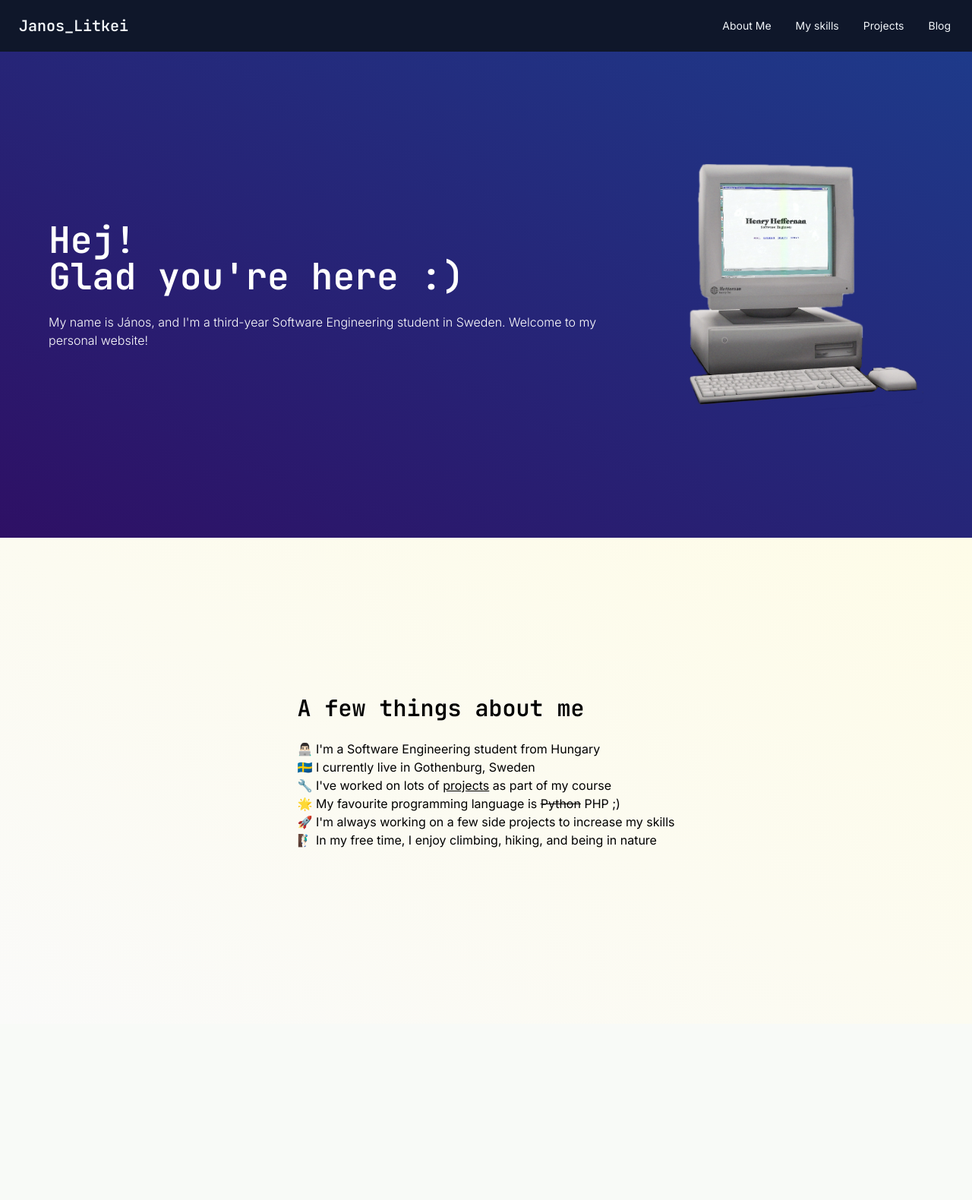
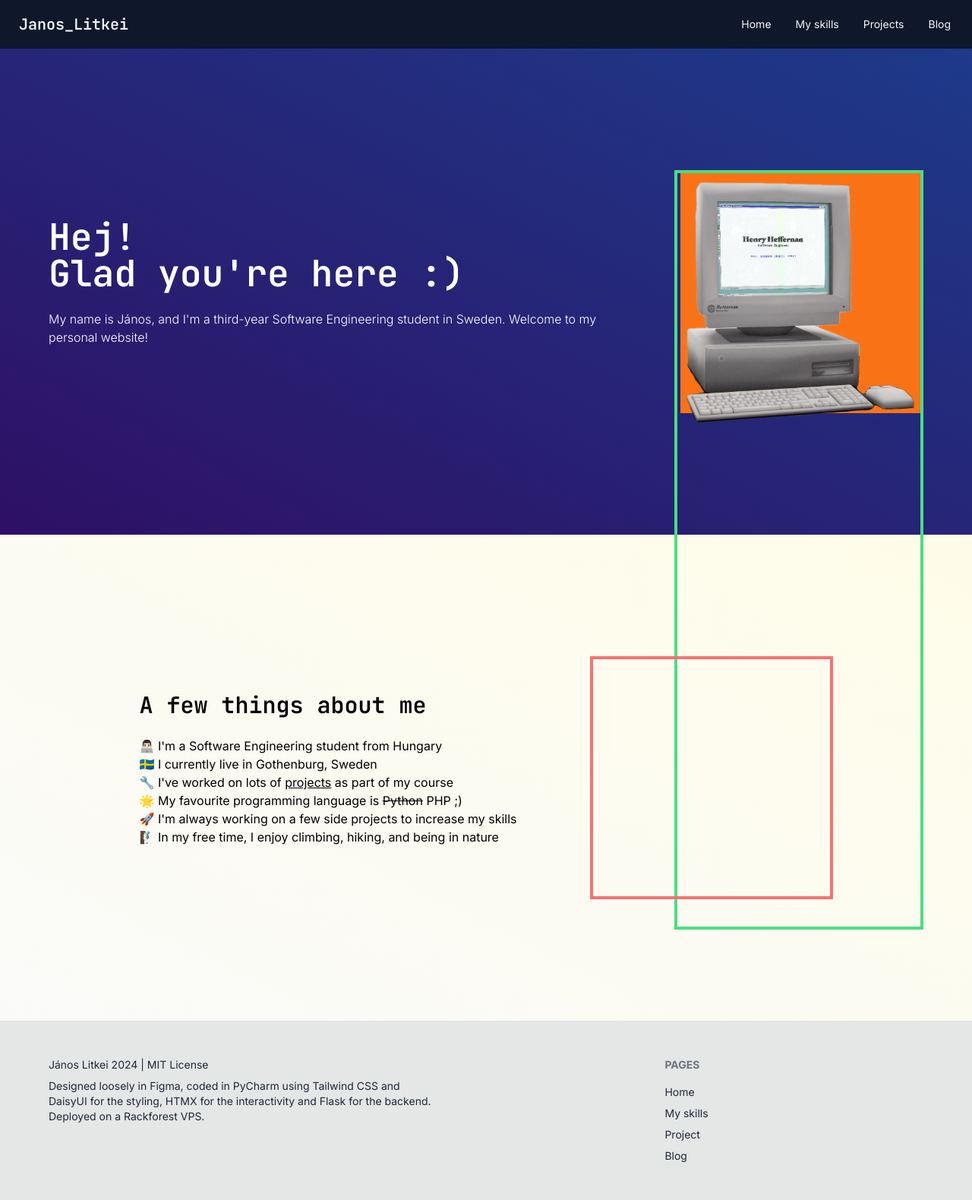
Before and after one commit to jnsltk/janoslitkei_com_v2, a Flask app: page / in a window 1280 px wide. Shown: the whole page at 76% size. Before the commit the page ends 1116 px from the top, so only its background shows below. Run offline with Flask 3, Linux system fonts and the light colour scheme.

Commit message:
Add sticky scroll pc

```diff
--- a/static/css/output.css
+++ b/static/css/output.css
@@ -902,6 +940,43 @@ html {
   }
 }
 
+.footer {
+  display: grid;
+  width: 100%;
+  grid-auto-flow: row;
+  place-items: start;
+  -moz-column-gap: 1rem;
+       column-gap: 1rem;
+  row-gap: 2.5rem;
+  font-size: 0.875rem;
+  line-height: 1.25rem;
+}
+
+.footer > * {
+  display: grid;
+  place-items: start;
+  gap: 0.5rem;
+}
+
+.footer-center {
+  place-items: center;
+  text-align: center;
+}
+
+.footer-center > * {
+  place-items: center;
+}
+
+@media (min-width: 48rem) {
+  .footer {
+    grid-auto-flow: column;
+  }
+
+  .footer-center {
+    grid-auto-flow: row dense;
+  }
+}
+
 .hero {
   display: grid;
   width: 100%;
@@ -928,6 +1003,10 @@ html {
 .link {
   cursor: pointer;
   text-decoration-line: underline;
+}
+
+.link-hover {
+  text-decoration-line: none;
 }
 
 .menu {
@@ -1141,6 +1220,13 @@ html {
   100% {
     background-position-y: 0;
   }
+}
+
+.footer-title {
+  margin-bottom: 0.5rem;
+  font-weight: 700;
+  text-transform: uppercase;
+  opacity: 0.6;
 }
 
 .join > :where(*:not(:first-child)):is(.btn) {
@@ -1353,14 +1439,98 @@ html {
   position: static;
 }
 
+.fixed {
+  position: fixed;
+}
+
+.absolute {
+  position: absolute;
+}
+
 .sticky {
   position: sticky;
 }
 
+.left-16 {
+  left: 4rem;
+}
+
+.left-0 {
+  left: 0px;
+}
+
+.top-0 {
+  top: 0px;
+}
+
+.top-24 {
+  top: 6rem;
+}
+
+.right-12 {
+  right: 3rem;
+}
+
+.top-48 {
+  top: 12rem;
+}
+
+.top-64 {
+  top: 16rem;
+}
+
+.top-60 {
+  top: 15rem;
+}
+
+.right-16 {
+  right: 4rem;
+}
+
+.top-56 {
+  top: 14rem;
+}
+
+.z-50 {
+  z-index: 50;
+}
+
+.z-40 {
+  z-index: 40;
+}
+
+.z-30 {
+  z-index: 30;
+}
+
+.-z-50 {
+  z-index: -50;
+}
+
+.mt-16 {
+  margin-top: 4rem;
+}
+
 .block {
   display: block;
 }
 
+.inline-block {
+  display: inline-block;
+}
+
+.grid {
+  display: grid;
+}
+
+.hidden {
+  display: none;
+}
+
+.max-h-16 {
+  max-height: 4rem;
+}
+
 .min-h-\[75vh\] {
   min-height: 75vh;
 }
@@ -1369,10 +1539,38 @@ html {
   min-height: 80vh;
 }
 
+.min-h-16 {
+  min-height: 4rem;
+}
+
+.min-h-64 {
+  min-height: 16rem;
+}
+
+.min-h-\[100vh\] {
+  min-height: 100vh;
+}
+
+.min-h-\[150vh\] {
+  min-height: 150vh;
+}
+
+.min-h-\[125vh\] {
+  min-height: 125vh;
+}
+
 .max-w-80 {
   max-width: 20rem;
 }
 
+.max-w-xl {
+  max-width: 36rem;
+}
+
+.max-w-lg {
+  max-width: 32rem;
+}
+
 .flex-1 {
   flex: 1 1 0%;
 }
@@ -1398,6 +1604,16 @@ html {
   border-color: rgb(239 68 68 / var(--tw-border-opacity, 1));
 }
 
+.border-green-400 {
+  --tw-border-opacity: 1;
+  border-color: rgb(74 222 128 / var(--tw-border-opacity, 1));
+}
+
+.border-red-400 {
+  --tw-border-opacity: 1;
+  border-color: rgb(248 113 113 / var(--tw-border-opacity, 1));
+}
+
 .bg-base-200 {
   --tw-bg-opacity: 1;
   background-color: var(--fallback-b2,oklch(var(--b2)/var(--tw-bg-opacity, 1)));
@@ -1411,6 +1627,26 @@ html {
 .bg-slate-900 {
   --tw-bg-opacity: 1;
   background-color: rgb(15 23 42 / var(--tw-bg-opacity, 1));
+}
+
+.bg-primary {
+  --tw-bg-opacity: 1;
+  background-color: var(--fallback-p,oklch(var(--p)/var(--tw-bg-opacity, 1)));
+}
+
+.bg-base-300 {
+  --tw-bg-opacity: 1;
+  background-color: var(--fallback-b3,oklch(var(--b3)/var(--tw-bg-opacity, 1)));
+}
+
+.bg-red-500 {
+  --tw-bg-opacity: 1;
+  background-color: rgb(239 68 68 / var(--tw-bg-opacity, 1));
+}
+
+.bg-orange-500 {
+  --tw-bg-opacity: 1;
+  background-color: rgb(249 115 22 / var(--tw-bg-opacity, 1));
 }
 
 .bg-gradient-to-bl {
@@ -1447,6 +1691,21 @@ html {
   padding-bottom: 1.5rem;
 }
 
+.px-24 {
+  padding-left: 6rem;
+  padding-right: 6rem;
+}
+
+.py-12 {
+  padding-top: 3rem;
+  padding-bottom: 3rem;
+}
+
+.px-16 {
+  padding-left: 4rem;
+  padding-right: 4rem;
+}
+
 .font-mono {
   font-family: JetBrains Mono, monospace;
 }
@@ -1501,11 +1764,57 @@ html {
   color: rgb(0 0 0 / var(--tw-text-opacity, 1));
 }
 
+.text-primary-content {
+  --tw-text-opacity: 1;
+  color: var(--fallback-pc,oklch(var(--pc)/var(--tw-text-opacity, 1)));
+}
+
+.text-base-content {
+  --tw-text-opacity: 1;
+  color: var(--fallback-bc,oklch(var(--bc)/var(--tw-text-opacity, 1)));
+}
+
 .line-through {
   text-decoration-line: line-through;
 }
 
 @media (min-width: 1024px) {
+  .lg\:absolute {
+    position: absolute;
+  }
+
+  .lg\:sticky {
+    position: sticky;
+  }
+
+  .lg\:right-16 {
+    right: 4rem;
+  }
+
+  .lg\:top-56 {
+    top: 14rem;
+  }
+
+  .lg\:top-60 {
+    top: 15rem;
+  }
+
+  .lg\:block {
+    display: block;
+  }
+
+  .lg\:min-h-80 {
+    min-height: 20rem;
+  }
+
+  .lg\:min-h-\[125vh\] {
+    min-height: 125vh;
+  }
+
+  .lg\:min-w-80 {
+    min-width: 20rem;
+  }
+
   .lg\:flex-row-reverse {
     flex-direction: row-reverse;
   }
--- a/templates/base_generic.html
+++ b/templates/base_generic.html
@@ -3,7 +3,7 @@
 <head>
     <meta charset="UTF-8">
     {% block title %}
-    <title>János Litkei</title>
+        <title>János Litkei</title>
     {% endblock %}
     <script src="https://unpkg.com/htmx.org@2.0.3"></script>
     <link rel="preconnect" href="https://fonts.googleapis.com">
@@ -13,7 +13,9 @@
     <link rel="stylesheet" href="{{ url_for('static', filename='css/output.css') }}">
 </head>
 <body class="bg-slate-200 font-sans">
+{% include 'navbar.html' %}
 {% block content %}
 {% endblock %}
+{% include 'footer.html' %}
 </body>
 </html>
--- /dev/null
+++ b/templates/footer.html
@@ -0,0 +1,16 @@
+<footer class="footer bg-base-300 text-base-content py-12 px-16">
+        <div class="max-w-lg">
+            <h2>János Litkei 2024 | MIT License</h2>
+            <p>
+            Designed loosely in Figma, coded in PyCharm using Tailwind CSS and DaisyUI for the styling,
+                HTMX for the interactivity and Flask for the backend. Deployed on a Rackforest VPS.
+            </p>
+        </div>
+        <nav>
+            <h6 class="footer-title">Pages</h6>
+            <a class="link link-hover">Home</a>
+            <a class="link link-hover">My skills</a>
+            <a class="link link-hover">Project</a>
+            <a class="link link-hover">Blog</a>
+        </nav>
+</footer>
--- a/templates/index.html
+++ b/templates/index.html
@@ -3,14 +3,15 @@
     <title>János Litkei</title>
 {% endblock %}
 {% block content %}
-    <div>
-        {% include 'navbar.html' %}
-        <div id="content">
+    <div class="mt-16" id="content">
         <div class="hero bg-base-200 min-h-[80vh] bg-gradient-to-bl from-blue-900 to-violet-950">
             <div class="hero-content flex-col gap-24 lg:flex-row-reverse lg:px-16 ">
+                <div class="border-4 border-green-400 lg:min-h-[125vh] lg:absolute lg:right-16 lg:top-56 z-40">
                     <img
                             src="{{ url_for('static', filename='images/pc.png') }}"
-                            class="max-w-80 sticky"/>
+                            class="max-w-80 lg:sticky lg:top-60"/>
+                </div>
+                <div class="hidden lg:block lg:min-w-80 lg:min-h-80 bg-orange-500"></div>
                 <div class="text-white">
                     <h1 class="text-5xl font-semibold font-mono">Hej! <br>Glad you're here :)</h1>
                     <p class="py-6 font-light">
@@ -22,13 +23,15 @@
         </div>
         <div class="hero bg-base-200 min-h-[80vh] bg-gradient-to-bl from-yellow-50 to-stone-50">
             <div class="hero-content flex-col gap-24 lg:flex-row-reverse lg:px-16 ">
+                <div class="hidden lg:block lg:min-w-80 lg:min-h-80 border-4 border-red-400"></div>
                 <div class="text-black">
                     <h1 class="text-3xl font-semibold font-mono">A few things about me</h1>
                     <ul class="py-6 ">
                         <li>👨🏻‍💻 I'm a Software Engineering student from Hungary</li>
                         <li>🇸🇪 I currently live in Gothenburg, Sweden</li>
                         <li>🔧 I've worked on lots of <a class="link">projects</a> as part of my course</li>
-                            <li>🌟 My favourite programming language is <span class="line-through">Python</span> PHP ;)</li>
+                        <li>🌟 My favourite programming language is <span class="line-through">Python</span> PHP ;)
+                        </li>
                         <li>🚀 I'm always working on a few side projects to increase my skills</li>
                         <li>🧗🏻‍♂️ In my free time, I enjoy climbing, hiking, and being in nature</li>
                     </ul>
@@ -36,5 +39,4 @@
             </div>
         </div>
     </div>
-    </div>
 {% endblock %}
--- a/templates/navbar.html
+++ b/templates/navbar.html
@@ -1,10 +1,10 @@
-<div class="navbar bg-slate-900">
+<div class="navbar bg-slate-900 fixed z-50 max-h-16 top-0">
     <div class="flex-1">
         <a class="btn btn-ghost text-xl text-slate-100 font-mono">Janos_Litkei</a>
     </div>
     <div class="flex-none">
         <ul class="menu menu-horizontal px-1 text-slate-100">
-            <li><a>About Me</a></li>
+            <li><a>Home</a></li>
             <li><a>My skills</a></li>
             <li><a>Projects</a></li>
             <li><a>Blog</a></li>
```
Also changed, not shown: other parts of static/css/output.css (+58 -0 lines). Lines whose indentation alone changed are shown as unchanged.
